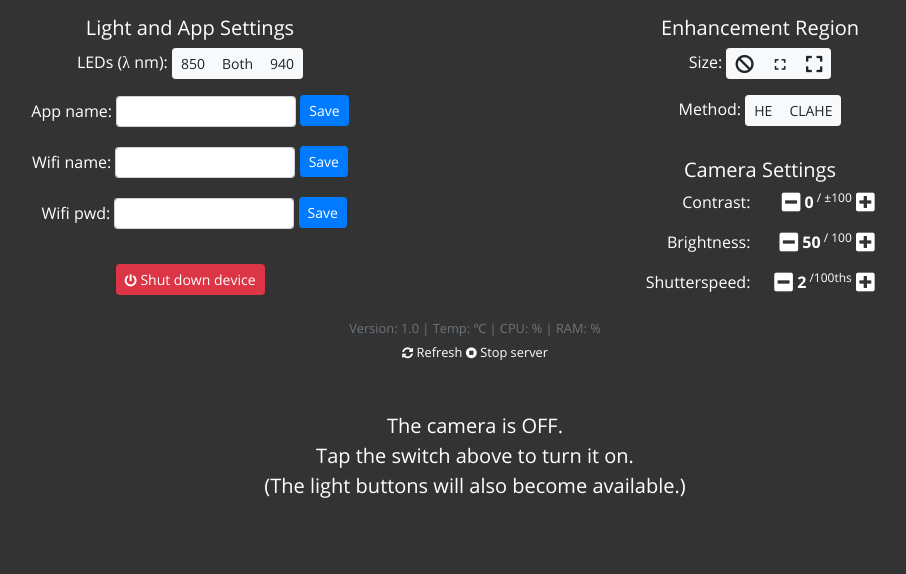
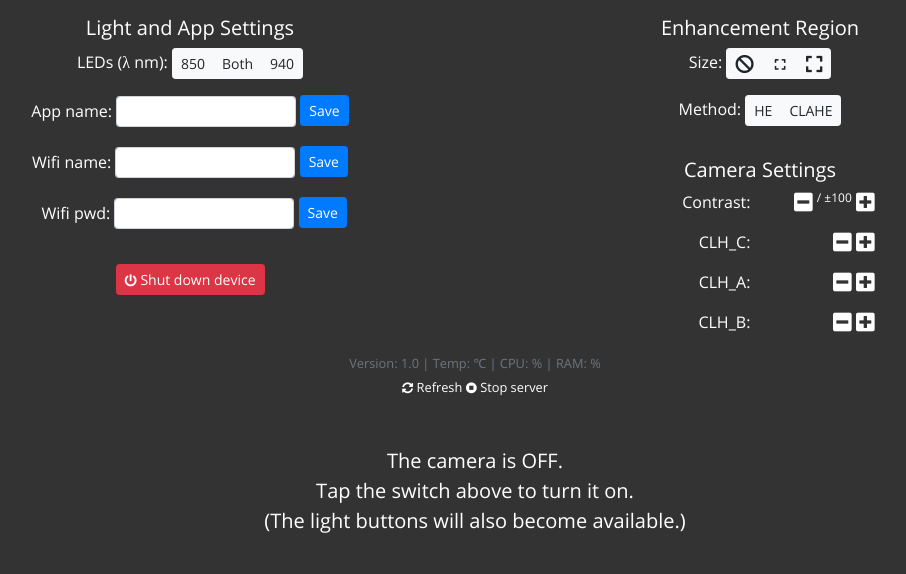
Before and after one commit to BenHealey/VeinCam, a Flask app: template Software/netstream/templates/index.html in a window 1280 px wide, after a click that opens the changed part. Shown: the part 79-653 px from the top of the page, without its empty margins (165-1071 px from the left). Run offline with Flask 2, Linux system fonts and the light colour scheme; the template is opened without the code that fills it, so the values that code supplies are empty; some libraries are stand-ins or nearby versions.

Commit message:
Temporary buttons to test CLAHE filtering settings.

```diff
--- a/Software/netstream/camera_piopencv.py
+++ b/Software/netstream/camera_piopencv.py
@@ -155,9 +155,12 @@ class Camera:
         if self.roi_setting in ("Large", "Small"):
             roi_img = img[self.roi[roi_index][0]: self.roi[roi_index][1],
                           self.roi[roi_index][2]: self.roi[roi_index][3]]
+            CCLIP = float(self.settings["CL_Clip"]+".0")
+            CCA = int(self.settings["CL_A"])
+            CCB = int(self.settings["CL_B"])
 
             if self.settings["enhancement_method"] == "CLAHE":
-                hist_eq = cv2.createCLAHE(clipLimit=6.0, tileGridSize=(6, 6))
+                hist_eq = cv2.createCLAHE(clipLimit=CCLIP, tileGridSize=(CCA, CCA))
                 roi_img = hist_eq.apply(roi_img)
             else:
                 roi_img = cv2.equalizeHist(roi_img)
--- a/Software/netstream/static/json/settings.json
+++ b/Software/netstream/static/json/settings.json
@@ -1,4 +1,7 @@
 {
+    "CL_A": "3",
+    "CL_B": "6",
+    "CL_Clip": "5",
     "app_name": "MyCam",
     "cam_brightness": "50",
     "cam_contrast": "0",
@@ -8,8 +11,8 @@
     "cam_state": "false",
     "camera_state": "false",
     "color": "Off",
-    "enhancement_method": "HE",
-    "enhancement_roi": "Large",
+    "enhancement_method": "CLAHE",
+    "enhancement_roi": "Small",
     "img_format": "MJPEG",
     "light_level": "3",
     "light_wavelength": "850nm",
--- a/Software/netstream/templates/index.html
+++ b/Software/netstream/templates/index.html
@@ -155,33 +155,45 @@
                           <a href="#"
                             onclick="alterConfig($('#attrContrast'),'cam_contrast',parseInt($('#attrContrast').text())-10,updateTextValue); event.preventDefault();"
                             ><i class="fa fa-minus-square fa-lg"></i></a>
-                            <strong id="attrContrast">0</strong><sup> / ±100</sup>
+                            <strong id="attrContrast">{{ config_data.cam_contrast|safe }}</strong><sup> / ±100</sup>
                           <a href="#"
                             onclick="alterConfig($('#attrContrast'),'cam_contrast',parseInt($('#attrContrast').text())+10,updateTextValue); event.preventDefault();"
                             ><i class="fa fa-plus-square fa-lg"></i></a>
                       </span>
                     </li>
 
-                    <li class="mb-3"><span class="settings-table-left text-right">Brightness:</span>
+                    <li class="mb-3"><span class="settings-table-left text-right">CLH_C:</span>
                       <span class="settings-table-right text-right">
                           <a href="#"
-                            onclick="alterConfig($('#attrBrightness'),'cam_brightness',parseInt($('#attrBrightness').text())-10,updateTextValue); event.preventDefault();"
+                            onclick="alterConfig($('#attrCLH_C'),'CL_Clip',parseInt($('#attrCLH_C').text())-1,updateTextValue); event.preventDefault();"
                             ><i class="fa fa-minus-square fa-lg"></i></a>
-                            <strong id="attrBrightness">50</strong><sup> / 100</sup>
+                            <strong id="attrCLH_C">{{ config_data.CL_Clip|safe }}</strong>
                           <a href="#"
-                            onclick="alterConfig($('#attrBrightness'),'cam_brightness',parseInt($('#attrBrightness').text())+10,updateTextValue); event.preventDefault();"
+                            onclick="alterConfig($('#attrCLH_C'),'CL_Clip',parseInt($('#attrCLH_C').text())+1,updateTextValue); event.preventDefault();"
                             ><i class="fa fa-plus-square fa-lg"></i></a>
                       </span>
                     </li>
 
-                    <li class="mb-3"><span class="settings-table-left text-right">Shutterspeed:</span>
+                    <li class="mb-3"><span class="settings-table-left text-right">CLH_A:</span>
                       <span class="settings-table-right text-right">
                           <a href="#"
-                            onclick="alterConfig($('#attrShutterSpeed'),'cam_shutspeed',parseInt($('#attrShutterSpeed').text())-1,updateTextValue); event.preventDefault();"
+                            onclick="alterConfig($('#attrCLH_A'),'CL_A',parseInt($('#attrCLH_A').text())-1,updateTextValue); event.preventDefault();"
                             ><i class="fa fa-minus-square fa-lg"></i></a>
-                            <strong id="attrShutterSpeed">2</strong><sup> /100ths</sup>
+                            <strong id="attrCLH_A">{{ config_data.CL_A|safe }}</strong>
                           <a href="#"
-                            onclick="alterConfig($('#attrShutterSpeed'),'cam_shutspeed',parseInt($('#attrShutterSpeed').text())+1,updateTextValue); event.preventDefault();"
+                            onclick="alterConfig($('#attrCLH_A'),'CL_A',parseInt($('#attrCLH_A').text())+1,updateTextValue); event.preventDefault();"
+                            ><i class="fa fa-plus-square fa-lg"></i></a>
+                      </span>
+                    </li>
+
+                    <li class="mb-3"><span class="settings-table-left text-right">CLH_B:</span>
+                      <span class="settings-table-right text-right">
+                          <a href="#"
+                            onclick="alterConfig($('#attrCLH_B'),'CL_B',parseInt($('#attrCLH_B').text())-1,updateTextValue); event.preventDefault();"
+                            ><i class="fa fa-minus-square fa-lg"></i></a>
+                            <strong id="attrCLH_B">{{ config_data.CL_A|safe }}</strong>
+                          <a href="#"
+                            onclick="alterConfig($('#attrCLH_B'),'CL_B',parseInt($('#attrCLH_B').text())+1,updateTextValue); event.preventDefault();"
                             ><i class="fa fa-plus-square fa-lg"></i></a>
                       </span>
                     </li>
```
Also changed, not shown: Software/netstream/windev/emulated_camera.py (+6 -3 lines).
